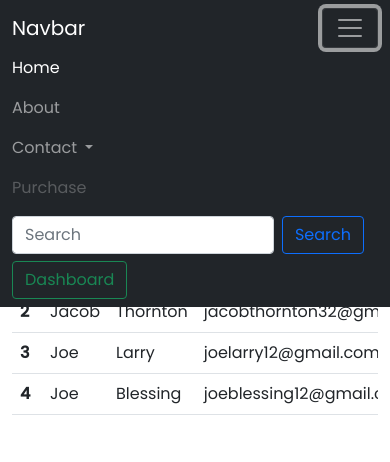
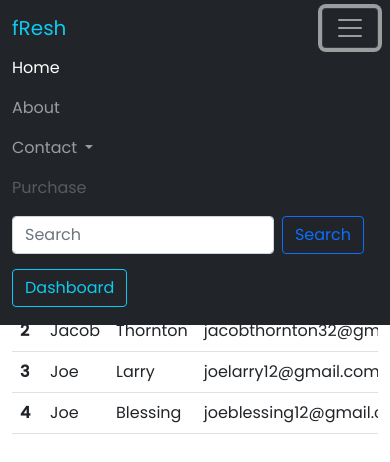
Before and after one commit to NerdyXG/bootstrap-practice1.0, a plain HTML site: page index.html in a window 390 px wide. Both pictures are taken after a click on the button "Toggle navigation". Drawn offline with nearby package versions, Linux system fonts and the light colour scheme.

Commit message:
Add files via upload

```diff
--- a/index.html
+++ b/index.html
@@ -26,7 +26,15 @@
 
         @media (max-width: 992px) {
             button.dashboard {
+                margin-top: 15px;
+                margin-bottom: 10px;
+            }
+        }
+
+        @media (max-width: 460px) {
+            .btn-group {
                 margin-top: 7px;
+                display: block;
             }
         }
 
@@ -38,12 +46,6 @@
 
         .title {
             margin-top: 50px;
-        }
-
-        #button {
-            display: flex;
-            justify-content: space-between;
-            margin: 2px;
         }
 
         .d-flex {
@@ -64,6 +66,7 @@
             overflow-y: scroll;
             position: fixed;
             width: 350px;
+            z-index: 100;
         }
 
         .sidebar-list {
@@ -101,7 +104,7 @@
     <!-- navbar starts here -->
     <nav class="navbar navbar-expand-lg navbar-dark fixed-top bg-dark">
         <div class="container-fluid">
-            <a class="navbar-brand" href="#">Navbar</a>
+            <a class="navbar-brand text-info" href="#">fResh</a>
             <button class="navbar-toggler" type="button" data-bs-toggle="collapse" data-bs-target="#navbarSupportedContent" aria-controls="navbarSupportedContent" aria-expanded="false" aria-label="Toggle navigation">
             <span class="navbar-toggler-icon"></span>
           </button>
@@ -134,7 +137,7 @@
                     <input class="form-control me-2" type="search" placeholder="Search" aria-label="Search">
                     <button class="btn btn-outline-primary" type="submit">Search</button>
                 </form>
-                <button class="btn btn-outline-success dashboard" data-bs-toggle="collapse" data-bs-target="#dashboard" aria-expanded="false" aria-controls="dashboard">Dashboard</button>
+                <button class="btn btn-outline-info dashboard" data-bs-toggle="collapse" data-bs-target="#dashboard" aria-expanded="false" aria-controls="dashboard">Dashboard</button>
 
             </div>
         </div>
@@ -254,8 +257,11 @@
 
                 <h2 class="title">INFORMATIVE CHART</h2>
 
-                <div id="button">
+                <div class="button-group">
+
+
                     <button type="button" class="btn btn-primary" data-bs-toggle="modal" data-bs-target="#exampleModal" onclick="addNewContact()">Add New Contact</button>
+
 
                     <div class="btn-group" role="group" aria-label="Basic example">
                         <button type="button" class="btn btn-outline-primary">PDF</button>
```
